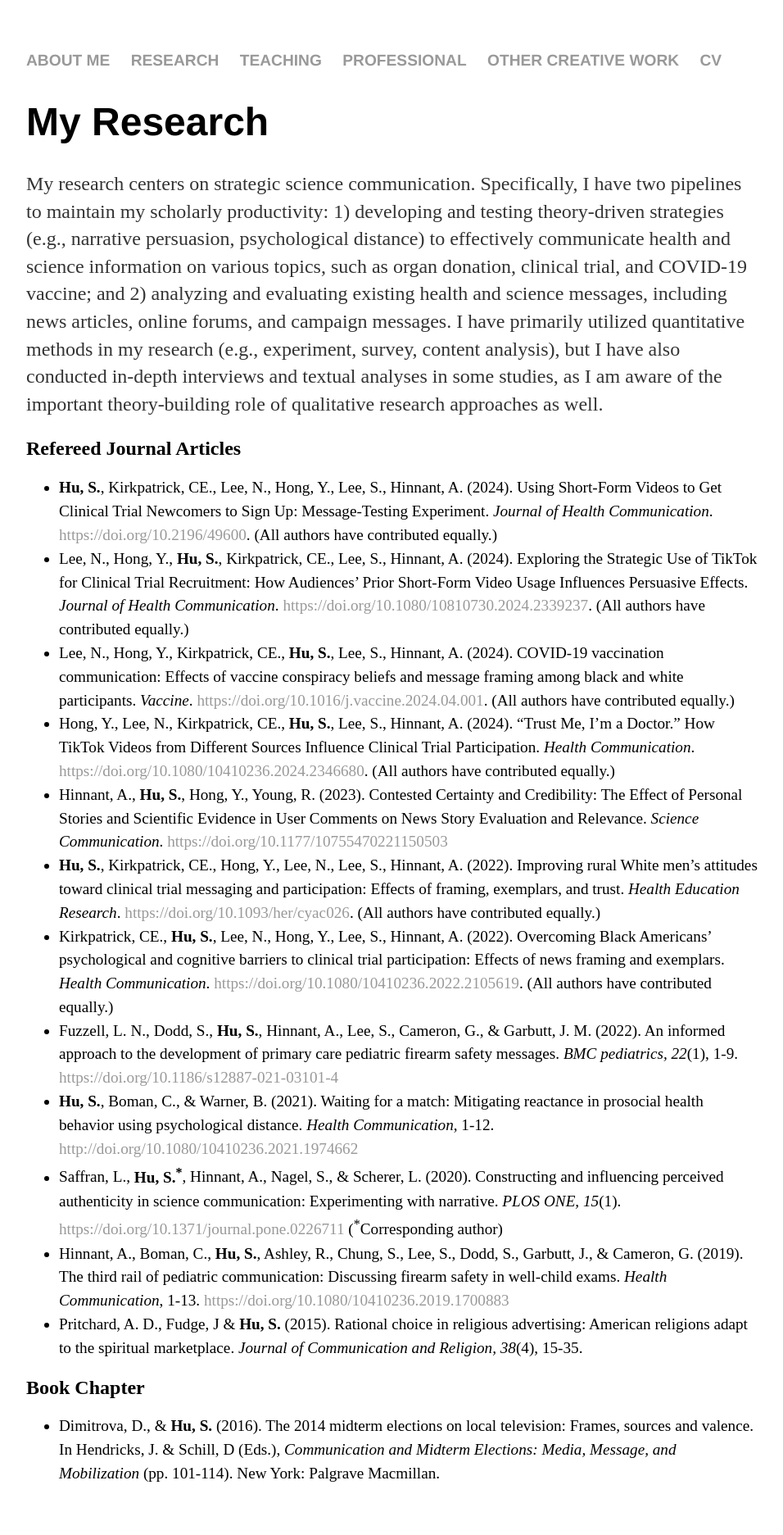
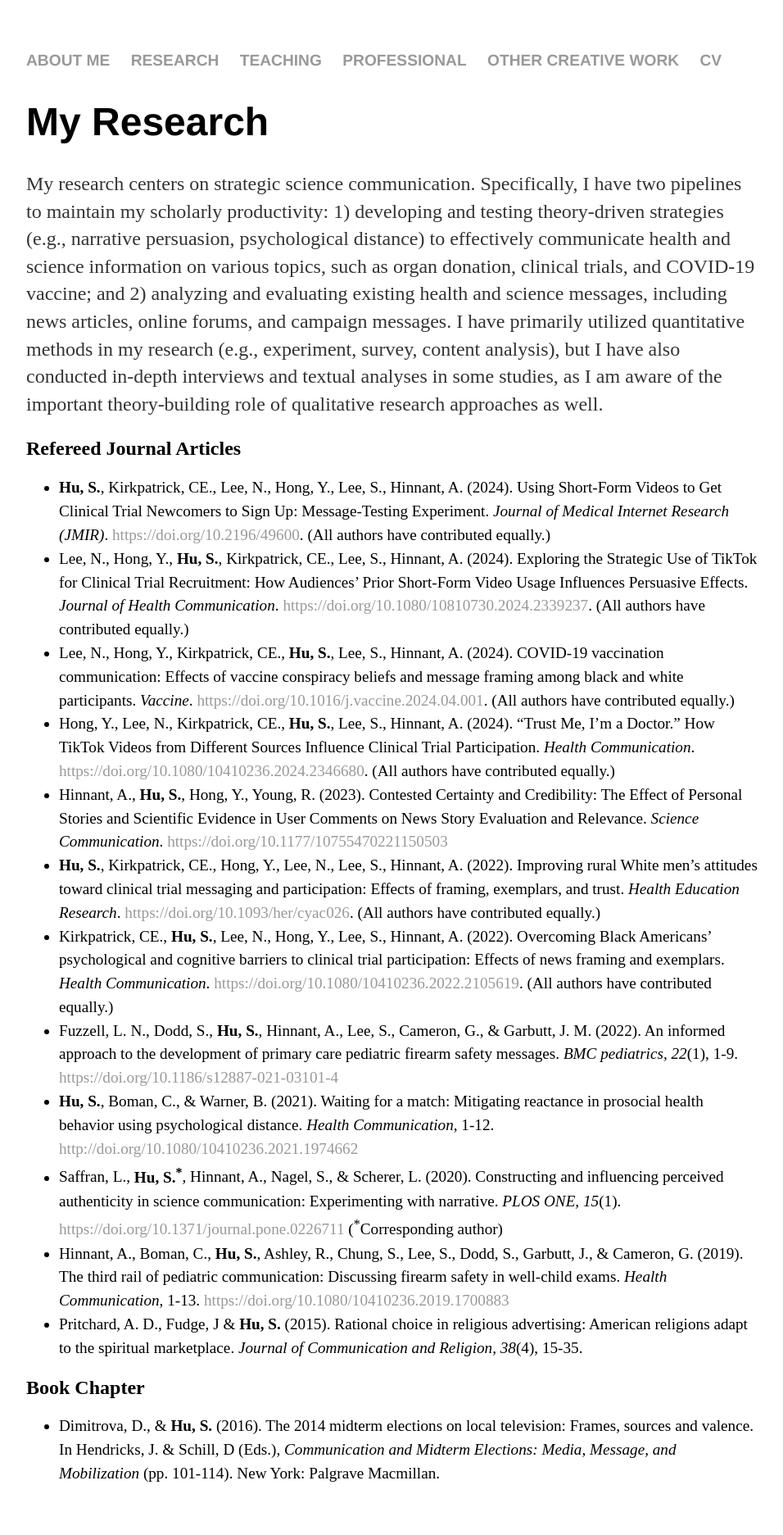
Before and after one commit to sisihuphd/sisihuphd.github.io, a Jekyll site: the page built from research/index.html, in a window 1280 px wide. Shown: the whole page at 82% size, without its empty margins (160-1116 px from the left). Built offline with Jekyll 4.4.1, drawn with Linux system fonts in a browser that asks for light colours.

Commit message:
Update index.html

```diff
--- a/research/index.html
+++ b/research/index.html
@@ -6,7 +6,7 @@ title: My Research
   	<div class="blurb">
   		<p>My research centers on strategic science communication. Specifically, I have two pipelines to maintain my scholarly productivity:
         1) developing and testing theory-driven strategies (e.g., narrative persuasion, psychological distance) to effectively communicate
-        health and science information on various topics, such as organ donation, clinical trial, and COVID-19 vaccine;
+        health and science information on various topics, such as organ donation, clinical trials, and COVID-19 vaccine;
         and 2) analyzing and evaluating existing health and science messages, including news articles, online forums, and campaign messages.
         I have primarily utilized quantitative methods in my research (e.g., experiment, survey, content analysis),
         but I have also conducted in-depth interviews and textual analyses in some studies,
@@ -14,7 +14,7 @@ title: My Research
 
 	    <h2>Refereed Journal Articles</h2>
 		<ul>
-			<li><b>Hu, S.</b>, Kirkpatrick, CE., Lee, N., Hong, Y., Lee, S., Hinnant, A. (2024). Using Short-Form Videos to Get Clinical Trial Newcomers to Sign Up: Message-Testing Experiment. <em>Journal of Health Communication</em>. <a href="https://doi.org/10.2196/49600">https://doi.org/10.2196/49600</a>. (All authors have contributed equally.)</li>
+			<li><b>Hu, S.</b>, Kirkpatrick, CE., Lee, N., Hong, Y., Lee, S., Hinnant, A. (2024). Using Short-Form Videos to Get Clinical Trial Newcomers to Sign Up: Message-Testing Experiment. <em>Journal of Medical Internet Research (JMIR)</em>. <a href="https://doi.org/10.2196/49600">https://doi.org/10.2196/49600</a>. (All authors have contributed equally.)</li>
 			<li>Lee, N., Hong, Y., <b>Hu, S.</b>, Kirkpatrick, CE., Lee, S., Hinnant, A. (2024). Exploring the Strategic Use of TikTok for Clinical Trial Recruitment: How Audiences’ Prior Short-Form Video Usage Influences Persuasive Effects. <em>Journal of Health Communication</em>. <a href="https://doi.org/10.1080/10810730.2024.2339237">https://doi.org/10.1080/10810730.2024.2339237</a>. (All authors have contributed equally.)</li>
 			<li>Lee, N., Hong, Y., Kirkpatrick, CE., <b>Hu, S.</b>, Lee, S., Hinnant, A. (2024). COVID-19 vaccination communication: Effects of vaccine conspiracy beliefs and message framing among black and white participants. <em>Vaccine</em>. <a href="https://doi.org/10.1016/j.vaccine.2024.04.001">https://doi.org/10.1016/j.vaccine.2024.04.001</a>. (All authors have contributed equally.)</li>
 			<li>Hong, Y., Lee, N., Kirkpatrick, CE., <b>Hu, S.</b>, Lee, S., Hinnant, A. (2024). “Trust Me, I’m a Doctor.” How TikTok Videos from Different Sources Influence Clinical Trial Participation. <em>Health Communication</em>. <a href="https://doi.org/10.1080/10410236.2024.2346680">https://doi.org/10.1080/10410236.2024.2346680</a>. (All authors have contributed equally.)</li>
```
